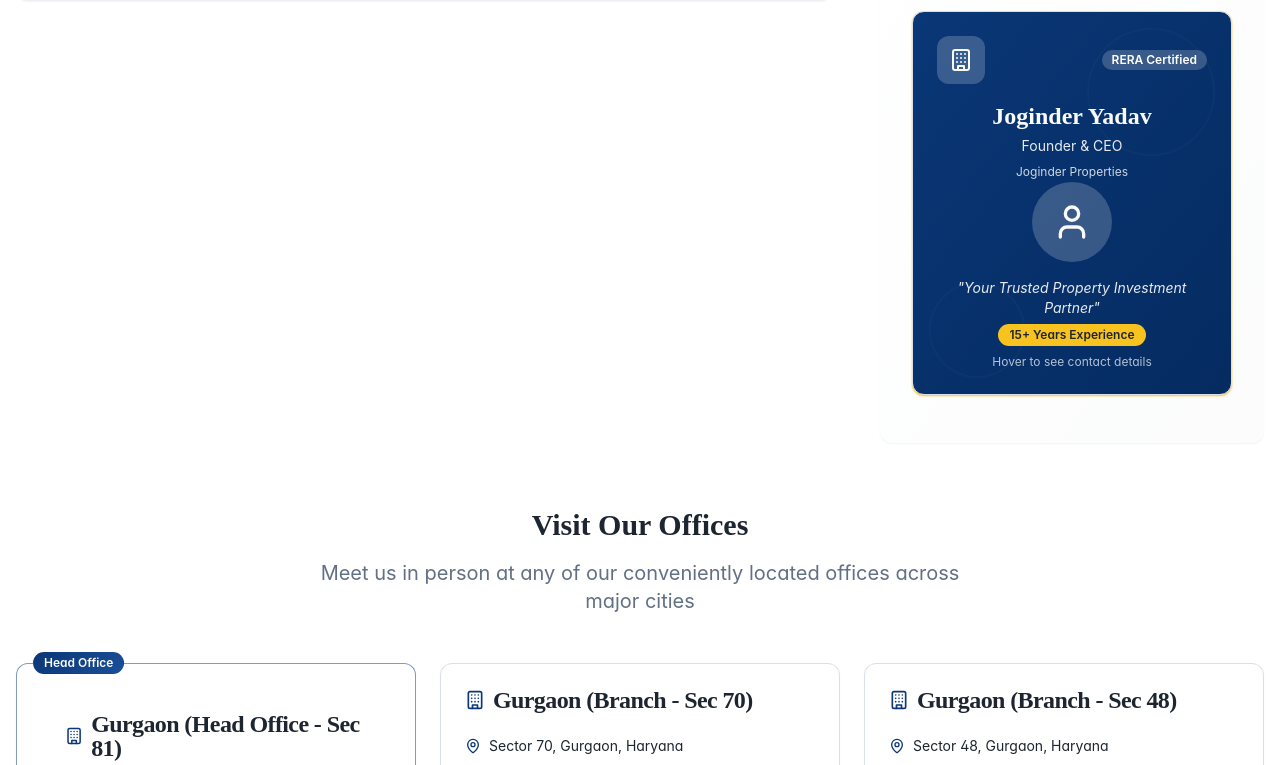
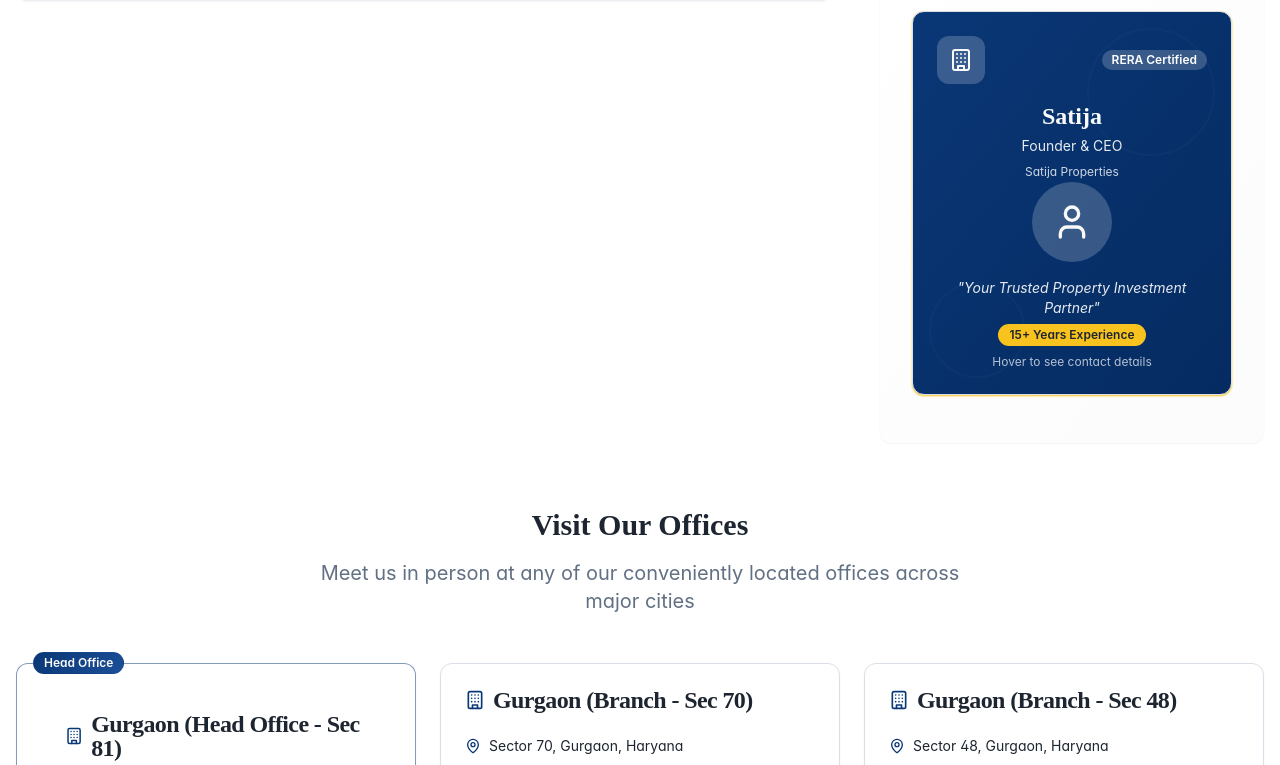
Before and after one commit to Sr2328/Final-Jp-Webpage, a React (Vite) app: page /contact in a window 1280 px wide. Shown: the part 1315-2080 px from the top of the page. Built offline with nearby package versions, Linux system fonts and the light colour scheme.

Commit message:
Email&Name

```diff
--- a/src/components/DigitalBusinessCard.tsx
+++ b/src/components/DigitalBusinessCard.tsx
@@ -25,13 +25,13 @@ export const DigitalBusinessCard: React.FC<BusinessCardProps> = ({ children }) =
   const [showQR, setShowQR] = useState(false);
 
   const businessInfo = {
-    name: "Joginder Yadav",
+    name: "Satija",
     title: "Founder & CEO",
-    company: "Joginder Properties",
+    company: "Satija Properties",
     tagline: "Your Trusted Property Investment Partner",
     phone: "+91 9205413041",
-    email: "joginderpropertiesncr@gmail.com",
-    website: "www.joginderproperties.com",
+    email: "satijapropertiesncr@gmail.com",
+    website: "www.satijaproperties.com",
     address: "Sector 81, Gurgaon, Haryana, India",
     experience: "15+ Years Experience",
     specialties: ["Luxury Properties", "Commercial Spaces", "Investment Advisory", "RERA Certified"]
@@ -67,7 +67,7 @@ END:VCARD`;
     const url = window.URL.createObjectURL(blob);
     const link = document.createElement('a');
     link.href = url;
-    link.download = 'joginder-singh.vcf';
+    link.download = 'satija-properties.vcf';
     link.click();
     window.URL.revokeObjectURL(url);
   };
--- a/src/components/FlippableBusinessCard.tsx
+++ b/src/components/FlippableBusinessCard.tsx
@@ -26,13 +26,13 @@ export const FlippableBusinessCard: React.FC<FlippableBusinessCardProps> = ({ ch
   const [isFlipped, setIsFlipped] = useState(false);
 
   const businessInfo = {
-    name: "Joginder Singh",
+    name: "Satija ",
     title: "Real Estate Consultant",
-    company: "Joginder Properties",
+    company: "Satija Properties",
     tagline: "Your Trusted Property Investment Partner",
     phone: "+91 98765 43210",
-    email: "joginder@joginderproperties.com",
-    website: "www.joginderproperties.com",
+    email: "satija@satijaproperties.com",
+    website: "www.satijaproperties.com",
     address: "Plot No. 123, Sector 14, Gurgaon, Haryana 122001",
     experience: "15+ Years Experience",
     specialties: ["Luxury Properties", "Commercial Spaces", "Investment Advisory", "RERA Certified"],
@@ -74,7 +74,7 @@ END:VCARD`;
     const url = window.URL.createObjectURL(blob);
     const link = document.createElement('a');
     link.href = url;
-    link.download = 'joginder-singh.vcf';
+    link.download = 'satija.vcf';
     link.click();
     window.URL.revokeObjectURL(url);
   };
--- a/src/components/Footer.tsx
+++ b/src/components/Footer.tsx
@@ -12,7 +12,7 @@ export const Footer: React.FC = () => {
           {/* About Section */}
           <div className="space-y-4">
             <h3 className="font-playfair text-2xl font-bold text-luxury-foreground">
-              Joginder Properties
+             Satija Properties
             </h3>
             <p className="text-background/80 leading-relaxed">
               Your trusted partner in real estate investment. We specialize in premium properties
@@ -79,8 +79,8 @@ export const Footer: React.FC = () => {
               </div>
               <div className="flex items-center gap-2">
                 <Mail className="w-5 h-5 text-luxury-foreground" />
-                <a href="mailto:info@joginderproperties.com" className="hover:text-luxury-foreground transition-colors">
-              propertiessatija@gmail.com
+                <a href="mailto:info@satijaproperties.com" className="hover:text-luxury-foreground transition-colors">
+                  propertiessatija@gmail.com
                 </a>
               </div>
               <div className="flex items-center gap-2">
@@ -118,7 +118,7 @@ export const Footer: React.FC = () => {
         {/* Bottom Bar */}
         <div className="border-t border-background/20 mt-8 pt-6 flex flex-col md:flex-row justify-between items-center gap-4">
           <div className="text-background/60 text-sm">
-            © {currentYear} Joginder Properties. All rights reserved.
+            © {currentYear} Satija Properties. All rights reserved.
           </div>
           <div className="flex gap-6 text-sm text-background/60">
               <Link
--- a/src/components/InteractiveBusinessCard.tsx
+++ b/src/components/InteractiveBusinessCard.tsx
@@ -17,13 +17,13 @@ import {
 export const InteractiveBusinessCard = () => {
   const [isFlipped, setIsFlipped] = useState(false);
   const businessInfo = {
-    name: "Joginder Yadav",
+    name: "Satija",
     title: "Founder & CEO",
-    company: "Joginder Properties",
+    company: "Satija Properties",
     tagline: "Your Trusted Property Investment Partner",
     phone: "+91 9205413041",
     email: "propertiessatija@gmail.com",
-    website: "www.joginderproperties.com",
+    website: "www.satijaproperties.com",
     address: "Sector 81, Gurgaon, Haryana, India",
     experience: "15+ Years Experience",
     specialties: ["Luxury Properties", "Commercial Spaces", "Investment Advisory", "RERA Certified"]
@@ -59,7 +59,7 @@ END:VCARD`;
     const url = window.URL.createObjectURL(blob);
     const link = document.createElement('a');
     link.href = url;
-    link.download = 'joginder-singh.vcf';
+    link.download = 'satija.vcf';
     link.click();
     window.URL.revokeObjectURL(url);
   };
--- a/src/components/Navigation.tsx
+++ b/src/components/Navigation.tsx
@@ -44,7 +44,7 @@ const Navigation = () => {
             </div>
             <div>
               <h1 className="font-playfair font-bold text-xl text-gray-900">
-                Joginder Properties
+                Satija Properties
               </h1>
               <p className="text-xs text-gray-500 -mt-1">
                 From Land to Luxury All in one Place
--- a/src/pages/About.tsx
+++ b/src/pages/About.tsx
@@ -39,7 +39,7 @@ const About = () => {
 },
 
 {
-  name: 'Joginder Yadav',
+  name: 'Satija',
   role: 'Legal Advisor',
   experience: '10+ Years',
   image: imagejpprofile,
```
